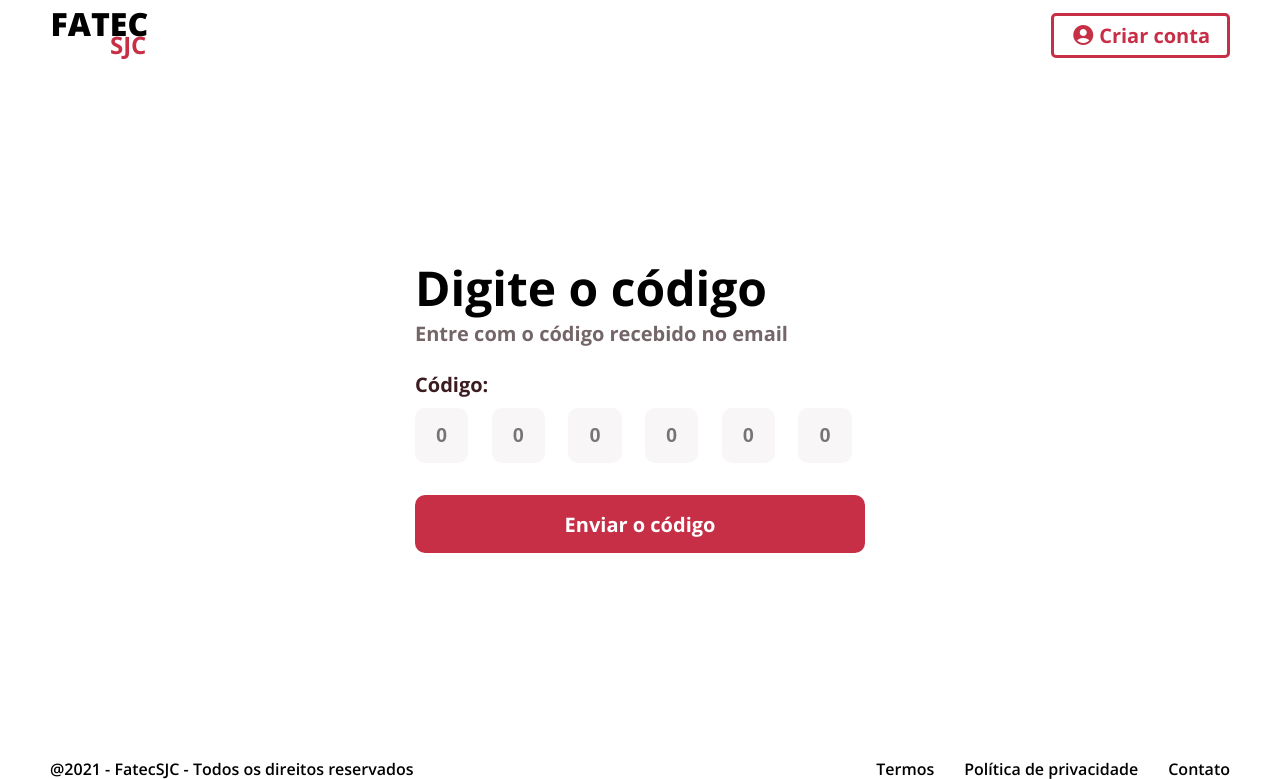
After one commit to Monkey-Type/API-DSM, a Flask app: page /senha-codigo in a window 1280 px wide. The commit adds this page. Shown: the top 779 px of the page. Run offline with Flask 2, Linux system fonts and the light colour scheme.

Commit message:
Páginas de login finalizadas e lincadas

```diff
--- a/src/app/routes.py
+++ b/src/app/routes.py
@@ -34,3 +34,23 @@ def inicio():
 @routes.route('/arquivos')
 def archive():
     return render_template('arquivos.html')
+
+@routes.route('/login')
+def login():
+    return render_template('login.html')
+
+@routes.route('/esqueceu-senha')
+def password():
+    return render_template('esqueceu-senha.html')
+
+@routes.route('/senha-codigo')
+def password_code():
+    return render_template('senha-codigo.html')
+
+@routes.route('/codigo-correto')
+def right_code():
+    return render_template('codigo-correto.html')
+
+@routes.route('/sucesso')
+def success():
+    return render_template('sucesso.html')
--- a/src/app/static/style/base-login.css
+++ b/src/app/static/style/base-login.css
@@ -6,6 +6,10 @@ body{
   flex-direction: column;
   min-height: 100vh;
   align-items:stretch
+}
+
+tspan{
+  font-family: 'Open Sans', sans-serif;
 }
 
 /* login-header */
@@ -25,6 +29,23 @@ body{
   height: 45px;
   padding-left: 1em;
   padding-right: 1em;
+}
+
+.btn a{
+  width: 100%;
+  height: 30px;
+  padding: 0px 0px 0px 0px;
+  display: flex;
+  justify-content: center;
+  align-items: center;
+  font-family: 'Open Sans', sans-serif;
+  font-size: var(--h3-font-size);
+  font-weight: var(--bold);
+  gap: .2em;
+  color: var(--btn-text-color);
+  border-radius: var(--button-border-radius);
+  cursor:pointer;
+  white-space: nowrap;
 }
 
 /* login main */
@@ -55,7 +76,7 @@ body{
 
 .login-input{
   margin-top: 1.5em;
-  margin-bottom: 3em;
+  margin-bottom: 2em;
 }
 
 .login-input h3{
--- /dev/null
+++ b/src/app/static/style/senha-codigo.css
@@ -0,0 +1,13 @@
+.code-line{
+    width: 100%;
+    gap: 10px;
+    display: flex;
+    flex-direction: row;
+    justify-content: space-between;
+}
+
+.input-wrapper :is(input){
+    width: 80%;
+    text-align: center;
+    padding: 0px 0px 0px 0px;
+}
--- a/src/app/templates/base-login.html
+++ b/src/app/templates/base-login.html
@@ -49,7 +49,9 @@
           {% block login %}
           {% endblock %}
           <button class="btn btn-full btn-login">
+            {% block btnlink %}
             <p>{% block btnTitle %}Entrar{% endblock %}</p>
+            {% endblock %}
           </button>
         </form>
       </div>
--- a/src/app/templates/base.html
+++ b/src/app/templates/base.html
@@ -42,7 +42,7 @@
             <span class="material-icons-round medium-icon">settings</span>
             <div class="selection-bar"></div>
           </a>
-          <a href="/">
+          <a href="/login">
             <span class="material-icons-round medium-icon">logout</span>
             <div class="selection-bar"></div>
           </a>
--- a/src/app/templates/codigo-correto.html
+++ b/src/app/templates/codigo-correto.html
@@ -22,5 +22,8 @@
 
 {% endblock %}
 
+{% block btnlink %}
 
-{% block btnTitle %} Enviar Código {% endblock %}
+<a href="/sucesso">Enviar nova senha</a>
+
+{% endblock %}
--- a/src/app/templates/login.html
+++ b/src/app/templates/login.html
@@ -14,7 +14,7 @@
   </div>
   <div class="password-label">
     <h3>Senha:</h3>
-    <a href="">esqueceu a senha?</a>
+    <a href="/esqueceu-senha">esqueceu a senha?</a>
   </div>
   <div class="input-wrapper small-input">
     <input type="password" name="senha" placeholder="Mínimo de 5 caracteres">
--- /dev/null
+++ b/src/app/templates/senha-codigo.html
@@ -0,0 +1,44 @@
+{% extends 'base-login.html' %}
+
+{% block head %}
+<link rel="stylesheet" href="{{url_for('static', filename='style/senha-codigo.css')}}">
+{% endblock %}
+
+{% block title %}Digite o código{% endblock %}
+
+{%block loginTitle %}Digite o código{% endblock %}
+{%block loginSub %}Entre com o código recebido no email{% endblock %}
+
+{% block login %}
+
+<div class="login-input">
+  <h3>Código:</h3>
+  <div class="code-line">
+    <div class="input-wrapper small-input input-code">
+        <input type="text" name="code" placeholder="0">
+    </div>
+    <div class="input-wrapper small-input input-code">
+        <input type="text" name="code" placeholder="0">
+    </div>
+    <div class="input-wrapper small-input input-code">
+        <input type="text" name="code" placeholder="0">
+    </div>
+    <div class="input-wrapper small-input input-code">
+        <input type="text" name="code" placeholder="0">
+    </div>
+    <div class="input-wrapper small-input input-code">
+        <input type="text" name="code" placeholder="0">
+    </div>
+    <div class="input-wrapper small-input input-code">
+        <input type="text" name="code" placeholder="0">
+    </div>
+  </div>
+</div>
+
+{% endblock %}
+
+{% block btnlink %}
+
+<a href="/codigo-correto">Enviar o código</a>
+
+{% endblock %}
--- a/src/app/templates/sucesso.html
+++ b/src/app/templates/sucesso.html
@@ -6,4 +6,8 @@
 {%block loginSub %}Sua senha foi alterada{% endblock %}
 
 
-{% block btnTitle %} Voltar ao início {% endblock %}
+{% block btnlink %}
+
+<a href="/login">Voltar ao início</a>
+
+{% endblock %}
```
Also changed, not shown: src/app/templates/esqueceu-senha.html (added, +24 -0 lines), src/app/database/fatec.db.
